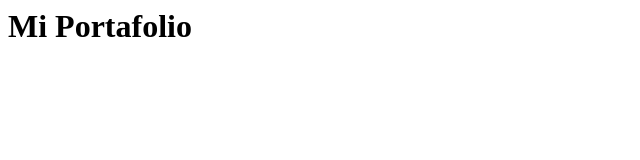
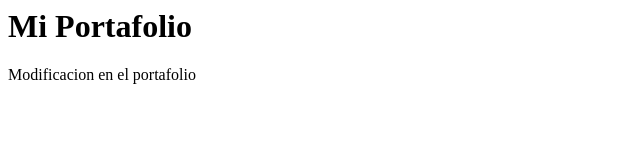
Before and after one commit to deltaromeo83/FrontEnd, a plain HTML site: page index.html in a window 1280 px wide. Shown: the whole page, without its empty margins (0-640 px from the left). Drawn offline with Linux system fonts and the light colour scheme.

Commit message:
Update index.html

```diff
--- a/index.html
+++ b/index.html
@@ -1 +1,2 @@
 <h1>Mi Portafolio</h1>
+<p>Modificacion en el portafolio</p>
```
